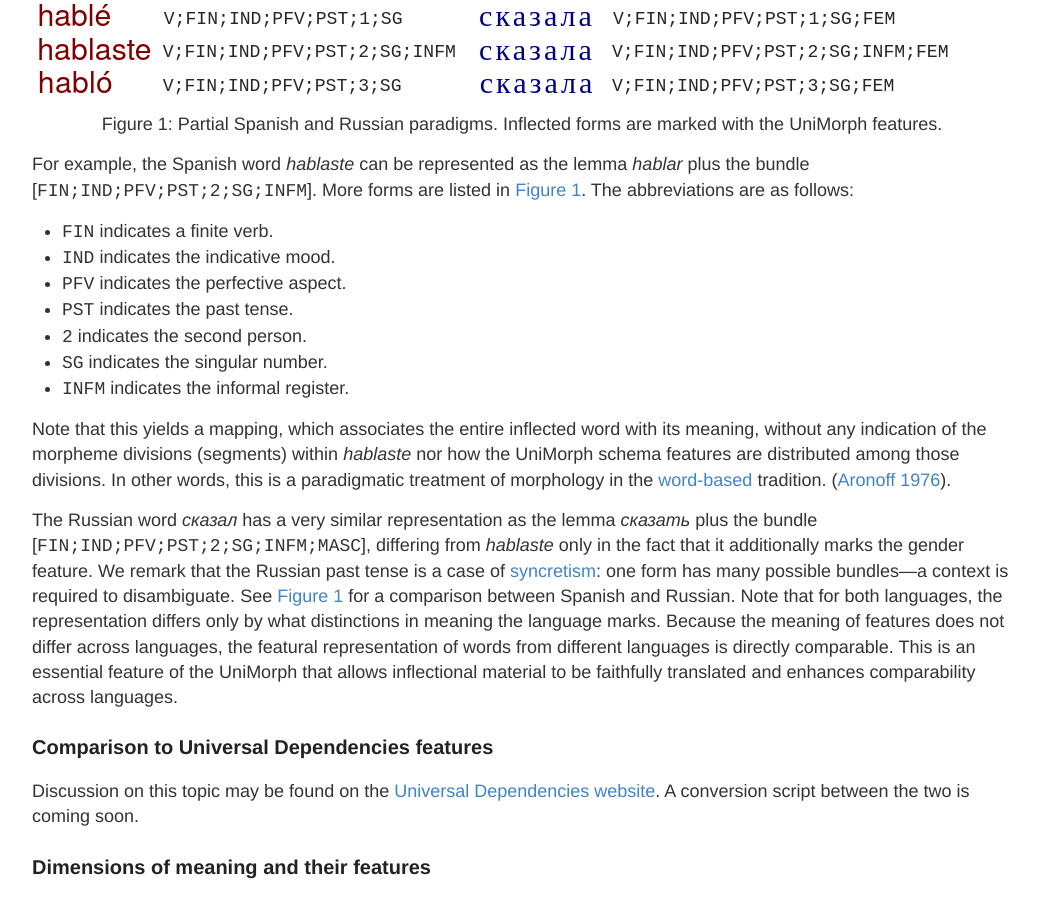
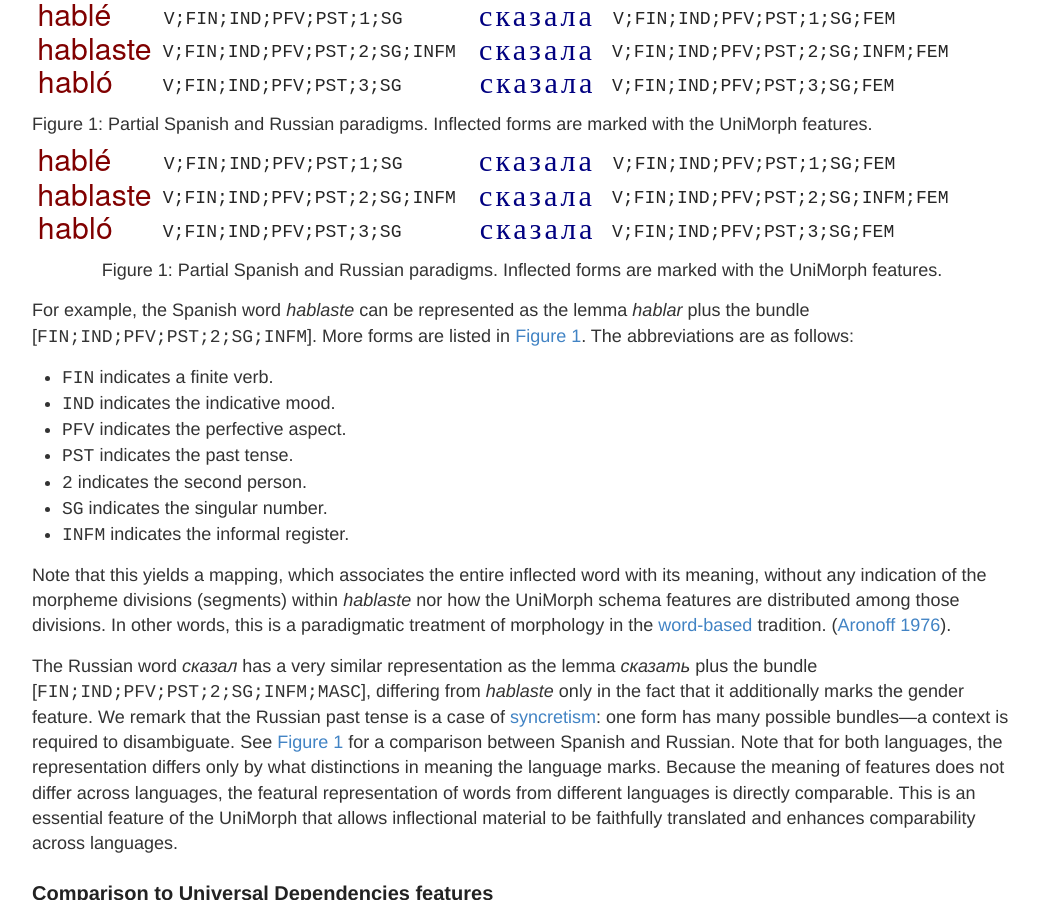
Before and after one commit to unimorph/unimorph.github.io, a Jekyll site: the page built from schema.md, in a window 1280 px wide and 900 px high, scrolled down 467 px. Shown: the whole window, without its empty margins (118-1157 px from the left). Built offline with Jekyll 4.4.1, drawn with Linux system fonts in a browser that asks for light colours.

Commit message:
Improve image even further

```diff
--- a/schema.md
+++ b/schema.md
@@ -36,6 +36,9 @@ Features represent the finest-grained distinctions in meaning that are possible
 Each inflected word in any given language is represented by its
 lemma (as might appear in a dictionary, for example) and a
 bundle of UniMorph features.
+
+| ![Spanish and Russian Forms]({{ site.baseurl }}/images/spanish-russian-paradigm.svg) |
+| <sup><sub>Figure 1: Partial Spanish and Russian paradigms. Inflected forms are marked with the UniMorph features.</sub></sup> |
 
 <figure id="spanish-russian">
     <center>
```
